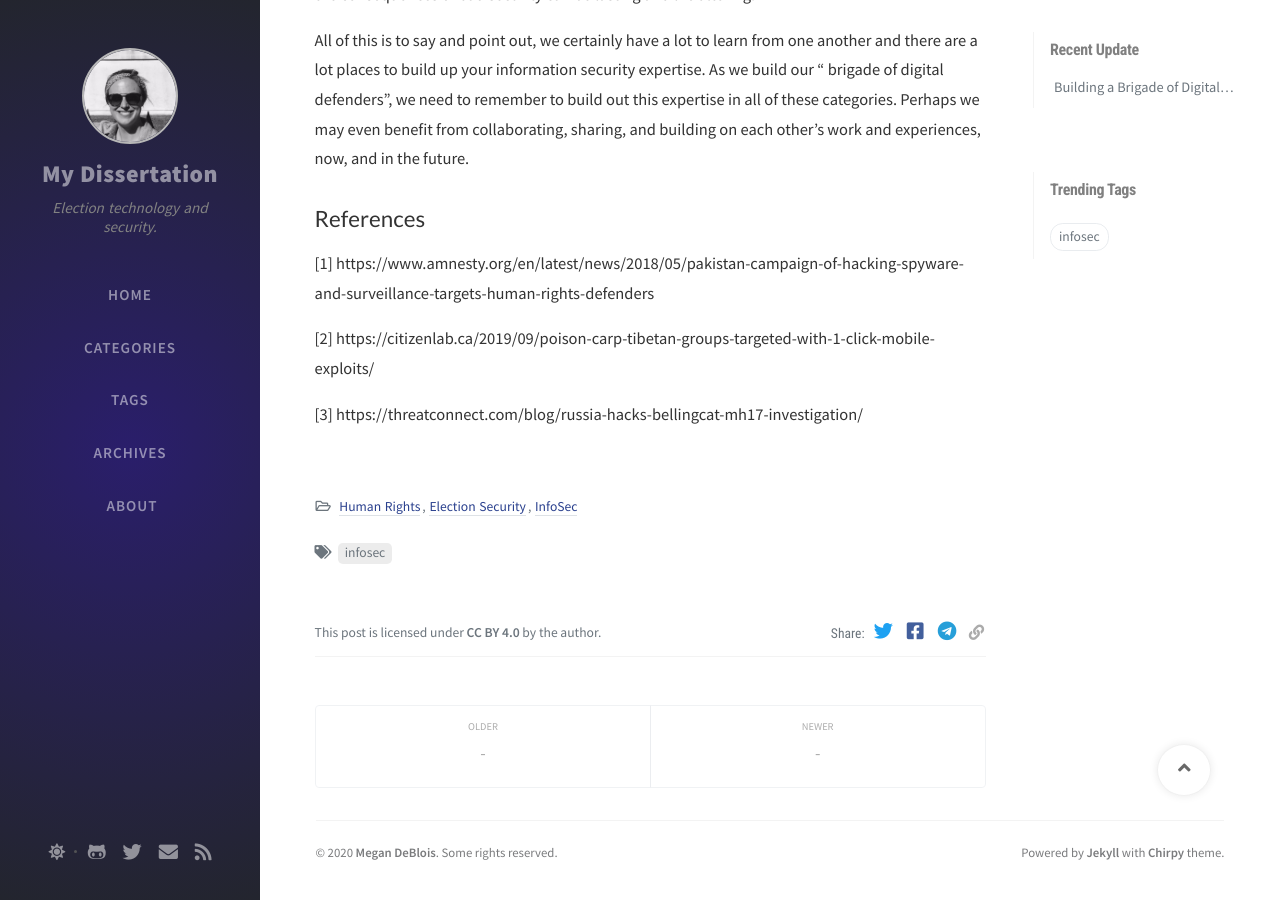
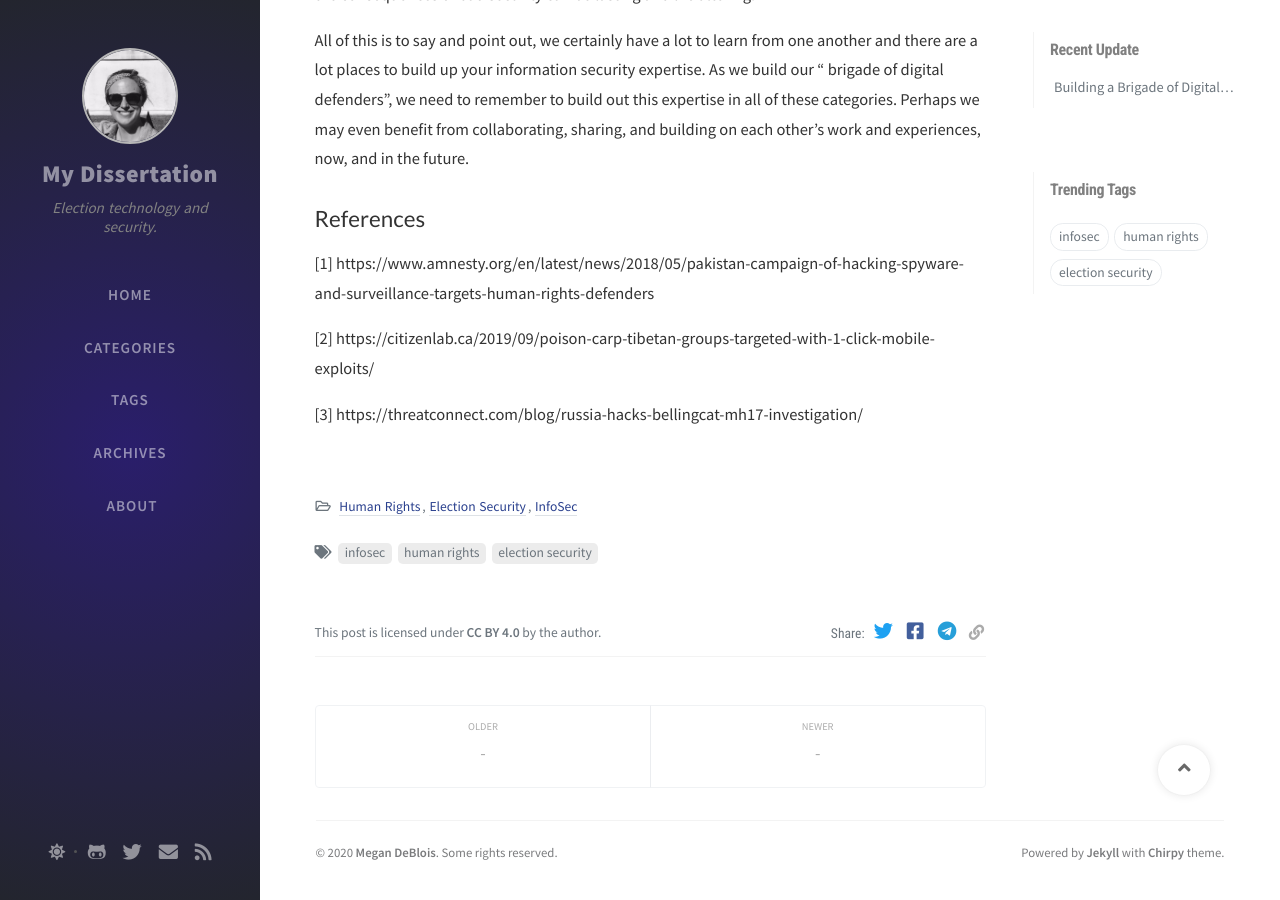
Before and after one commit to megdeb/mydissertation, a Jekyll site: the page built from _posts/2020-06-19-building-a-brigade-of-digital-defenders.md, in a window 1280 px wide and 900 px high, scrolled down 1677 px. Built offline with Jekyll 4.4.1, drawn with Linux system fonts in a browser that asks for light colours; nearby versions of some CDN libraries; comment, search, counter and statistics services are not loaded.

Commit message:
updated tasg in my post

```diff
--- a/_posts/2020-06-19-building-a-brigade-of-digital-defenders.md
+++ b/_posts/2020-06-19-building-a-brigade-of-digital-defenders.md
@@ -3,7 +3,7 @@ title: Building a Brigade of Digital Defenders
 author: Megan DeBlois
 date: 2020-06-19 00:00:00 -0700
 categories: [Human Rights, Election Security, InfoSec]
-tags: [infosec]
+tags: [infosec, human rights, election security]
 toc: false
 pin: true
 ---
```
